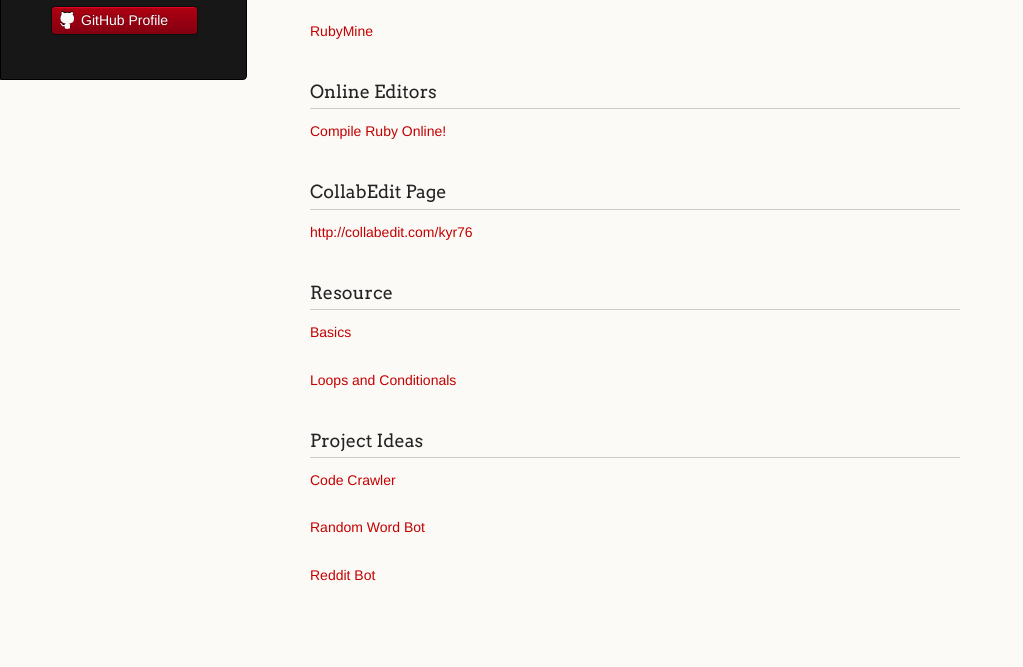
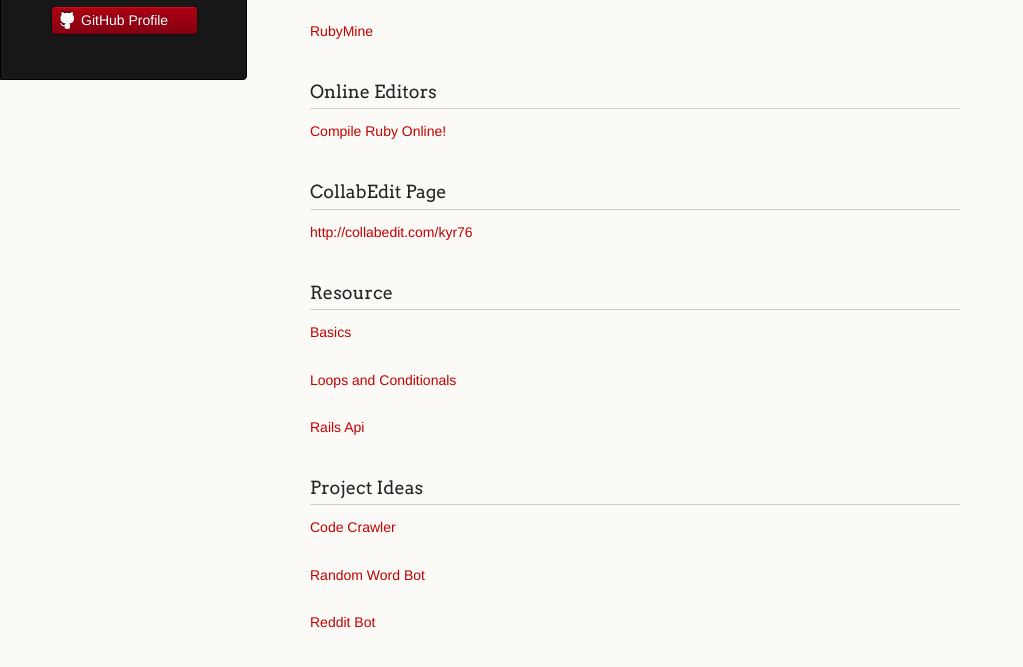
Before and after one commit to BasicRuby/basicruby.github.io, a plain HTML site: page index.html in a window 1280 px wide. Shown: the part 195-862 px from the top of the page, without its empty margins (0-1023 px from the left). Drawn offline with Linux system fonts and the light colour scheme.

Commit message:
Update index.html

```diff
--- a/index.html
+++ b/index.html
@@ -58,6 +58,7 @@
 
 <p><a href="http://code.tutsplus.com/articles/ruby-for-newbies-conditional-statements-and-loops--net-16537">Loops and Conditionals</a></p>
 
+<p><a href="http://api.rubyonrails.org/">Rails Api</a>
 <h3>
 <a name="projects" class="anchor" href="#projects"><span class="octicon octicon-link"></span></a>Project Ideas</h3>
 <p><a href="https://github.com/naiduv/codecrawl">Code Crawler</a>
```
